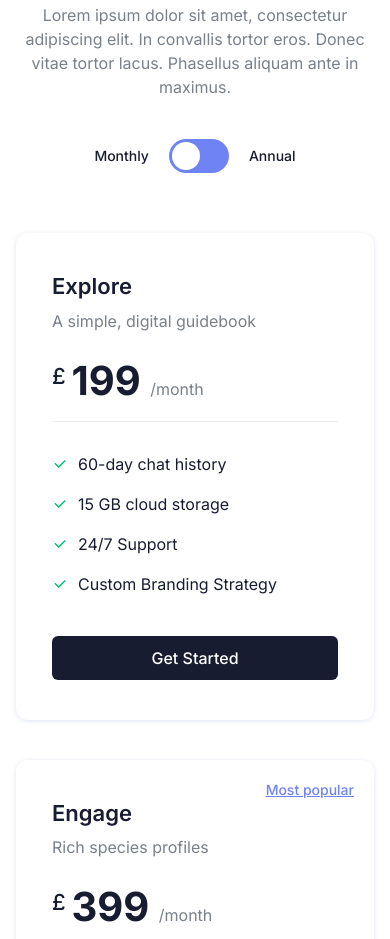
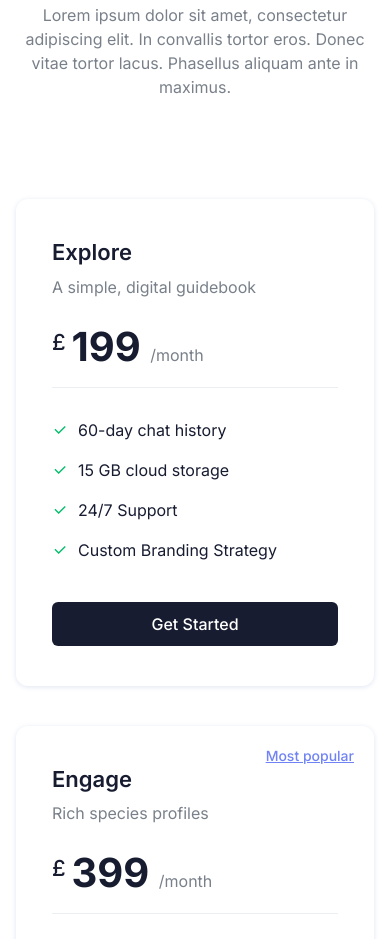
Before and after one commit to laveryj/curious-home, a plain HTML site: page index.html in a window 390 px wide. Shown: the part 7066-8005 px from the top of the page. Drawn offline with Linux system fonts and the light colour scheme.

Commit message:
deploy: 1a1b3ec5cb9231d6936a75ee3f5d0df27fdfb3b9

```diff
--- a/index.html
+++ b/index.html
@@ -1413,7 +1413,7 @@
             class="wow fadeInUp mb-[60px] flex items-center justify-center"
             data-wow-delay=".25s"
           >
-            <label for="togglePlan" class="inline-flex items-center">
+            <!-- <label for="togglePlan" class="inline-flex items-center">
               <input
                 type="checkbox"
                 name="togglePlan"
@@ -1437,7 +1437,7 @@
               >
                 Annual
               </span>
-            </label>
+            </label> -->
           </div>
 
           <div class="-mx-6 flex flex-wrap justify-center">
```
